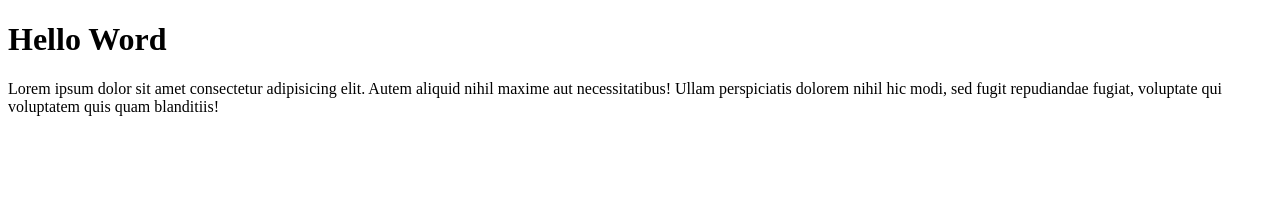
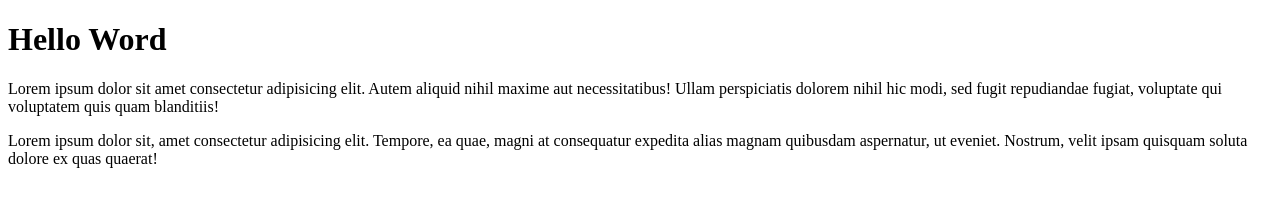
Before and after one commit to vinicius-deus1/Projeto-1, a plain HTML site: page index.html in a window 1280 px wide. Drawn offline with Linux system fonts and the light colour scheme.

Commit message:
Adicionado texto no body

```diff
--- a/index.html
+++ b/index.html
@@ -8,5 +8,6 @@
 <body>
     <h1>Hello Word</h1>
     <p>Lorem ipsum dolor sit amet consectetur adipisicing elit. Autem aliquid nihil maxime aut necessitatibus! Ullam perspiciatis dolorem nihil hic modi, sed fugit repudiandae fugiat, voluptate qui voluptatem quis quam blanditiis!</p>
+    <p>Lorem ipsum dolor sit, amet consectetur adipisicing elit. Tempore, ea quae, magni at consequatur expedita alias magnam quibusdam aspernatur, ut eveniet. Nostrum, velit ipsam quisquam soluta dolore ex quas quaerat!</p>
 </body>
 </html>
```
